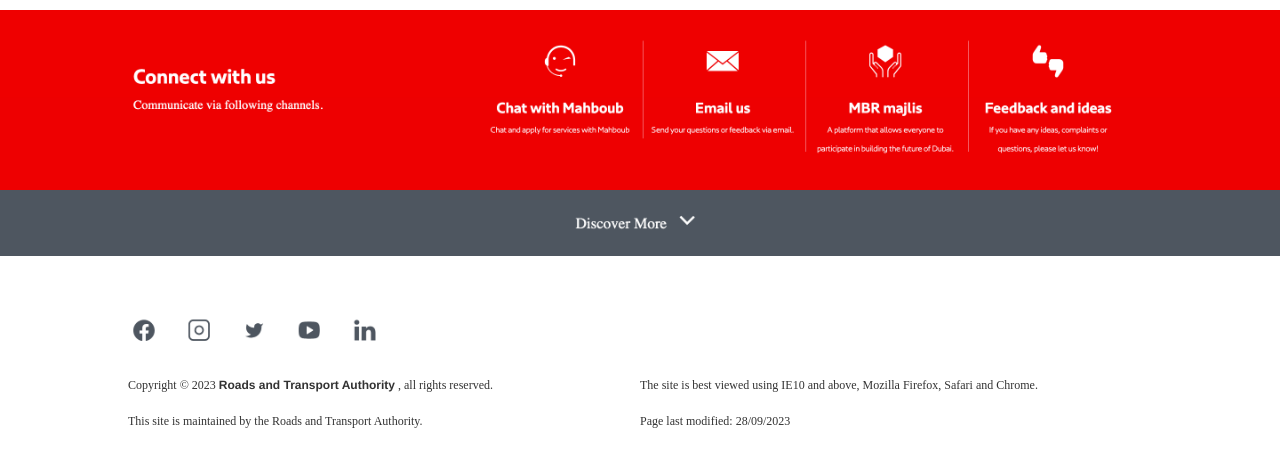
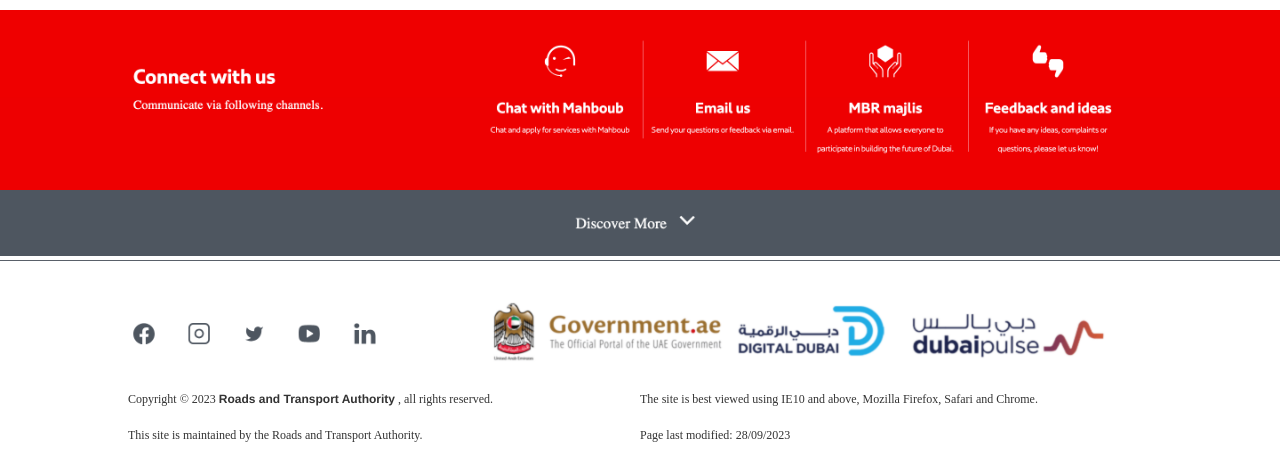
Before and after one commit to sarathos584/rta-final, a plain HTML site: page trfesrv/public_resources/my-certificate.do/fromQRCode=true&cerType=206&certNo=68383435/&trfNo/index.html in a window 1280 px wide. Shown: the part 862-1323 px from the top of the page. Drawn offline with nearby package versions, Linux system fonts and the light colour scheme.

Commit message:
fix: Add Logo to footer

```diff
--- a/trfesrv/public_resources/my-certificate.do/fromQRCode=true&cerType=206&certNo=68383435/&trfNo/index.html
+++ b/trfesrv/public_resources/my-certificate.do/fromQRCode=true&cerType=206&certNo=68383435/&trfNo/index.html
@@ -184,7 +184,7 @@ $(document).on('click', function(e){
                 <img id="chat_footer" src="./assets/chat-footer.png" alt="">
             </div>
             <div class="footer_img_2">
-                <img src="./assets/footer-2.png" alt="">
+                <img src="./assets/footer-with-ae.png" alt="">
             </div>
             <div class="chat-icon">
                 <div class="chat-icon-box">
```
Also changed, not shown: trfesrv/public_resources/my-certificate.do/fromQRCode=true&cerType=206&certNo=68383435/&trfNo/assets/footer-with-ae.png (added).
